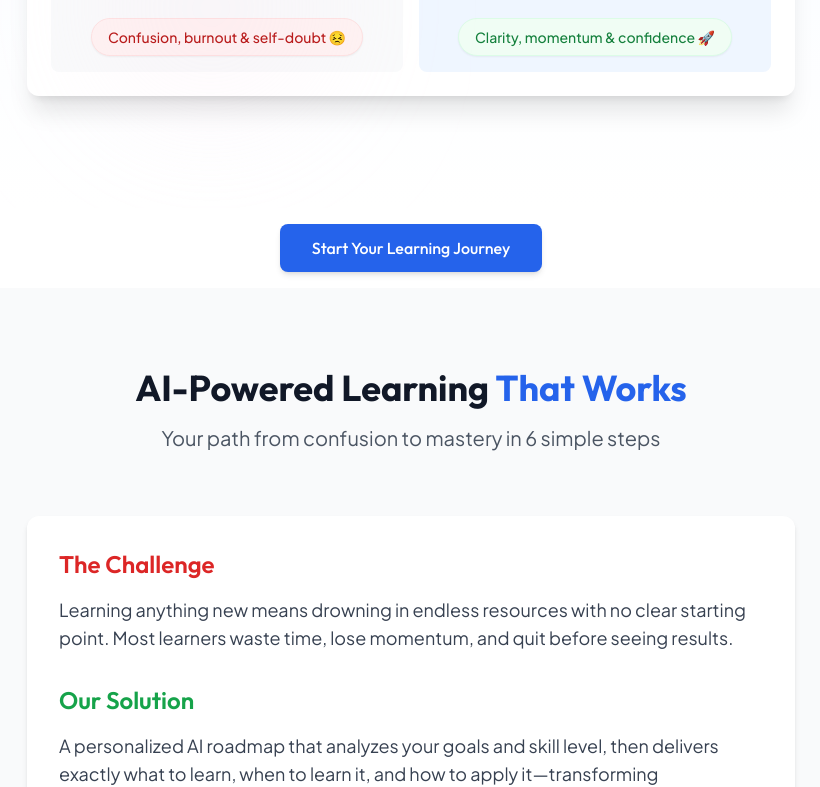
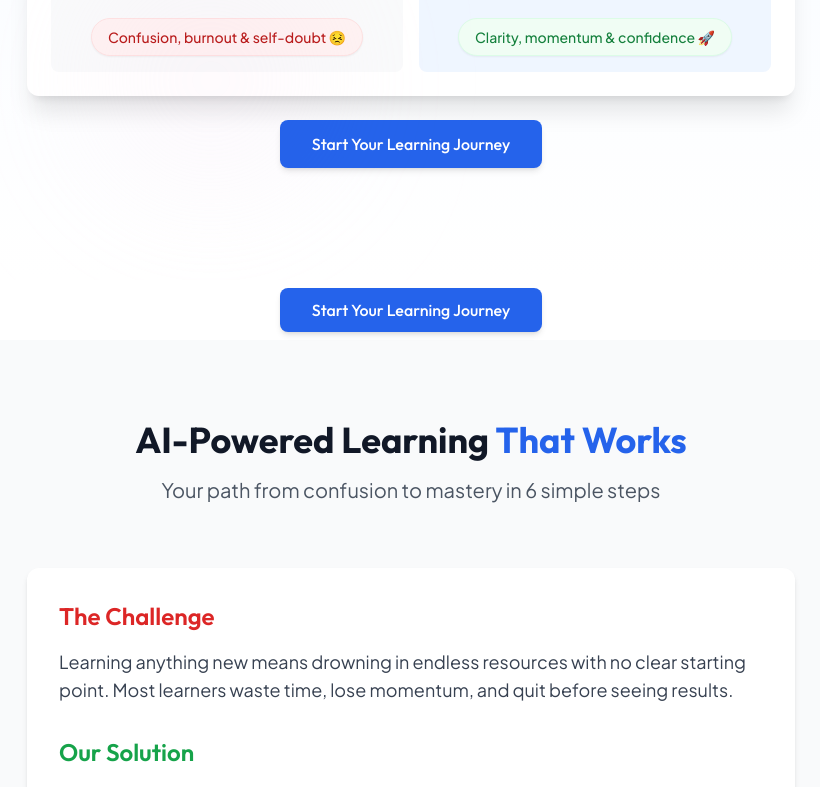
Before and after one commit to dannykonov/skilltrack, a Next.js app: page / in a window 1280 px wide. Shown: the part 895-1682 px from the top of the page, without its empty margins (229-1049 px from the left). Built offline with nearby package versions, Linux system fonts and the light colour scheme; no server answers.

Commit message:
Improve UI: Add inline CTA button and reduce section spacing

```diff
--- a/src/components/HeroSection.tsx
+++ b/src/components/HeroSection.tsx
@@ -2,8 +2,21 @@
 
 import EmailSubscribe from './EmailSubscribe';
 import Image from 'next/image';
+import { useRef } from 'react';
+import { useTracking } from '@/hooks/useTracking';
 
 export default function HeroSection() {
+  const ctaRef = useRef<HTMLDivElement>(null);
+  const { trackClick } = useTracking({ sectionId: 'hero' });
+
+  const scrollToEmailForm = () => {
+    const ctaSection = document.getElementById('cta');
+    if (ctaSection) {
+      ctaSection.scrollIntoView({ behavior: 'smooth' });
+      trackClick('learning_journey_cta', 'Start Your Learning Journey');
+    }
+  };
+
   return (
     <section className="relative bg-gradient-to-b from-blue-50 to-white py-20 md:py-28 overflow-hidden">
       <div className="container mx-auto px-4 max-w-6xl">
@@ -109,6 +122,16 @@ export default function HeroSection() {
                 </div>
               </div>
             </div>
+
+            {/* CTA Button directly below the comparison */}
+            <div className="mt-6 text-center" ref={ctaRef}>
+              <button
+                onClick={scrollToEmailForm}
+                className="px-8 py-3 bg-blue-600 hover:bg-blue-700 text-white font-medium rounded-lg transition-colors focus:outline-none focus:ring-2 focus:ring-blue-500 focus:ring-offset-2 shadow-md hover:shadow-lg transform hover:-translate-y-1 transition-all duration-200"
+              >
+                Start Your Learning Journey
+              </button>
+            </div>
           </div>
         </div>
       </div>
--- a/src/components/SectionDividerCTA.tsx
+++ b/src/components/SectionDividerCTA.tsx
@@ -28,11 +28,11 @@ export default function SectionDividerCTA({
   const buttonBgColor = theme === 'light' ? 'bg-blue-600 hover:bg-blue-700' : 'bg-blue-500 hover:bg-blue-600';
 
   return (
-    <div className={`py-4 ${bgColor}`}>
+    <div className={`py-2 ${bgColor}`}>
       <div className="container mx-auto px-4 max-w-6xl text-center">
         <button
           onClick={handleClick}
-          className={`px-8 py-3 ${buttonBgColor} text-white font-medium rounded-lg transition-colors focus:outline-none focus:ring-2 focus:ring-blue-500 focus:ring-offset-2 shadow-md hover:shadow-lg transform hover:-translate-y-1 transition-all duration-200`}
+          className={`px-8 py-2.5 ${buttonBgColor} text-white font-medium rounded-lg transition-colors focus:outline-none focus:ring-2 focus:ring-blue-500 focus:ring-offset-2 shadow-md hover:shadow-lg transform hover:-translate-y-1 transition-all duration-200`}
         >
           {buttonText}
         </button>
```
